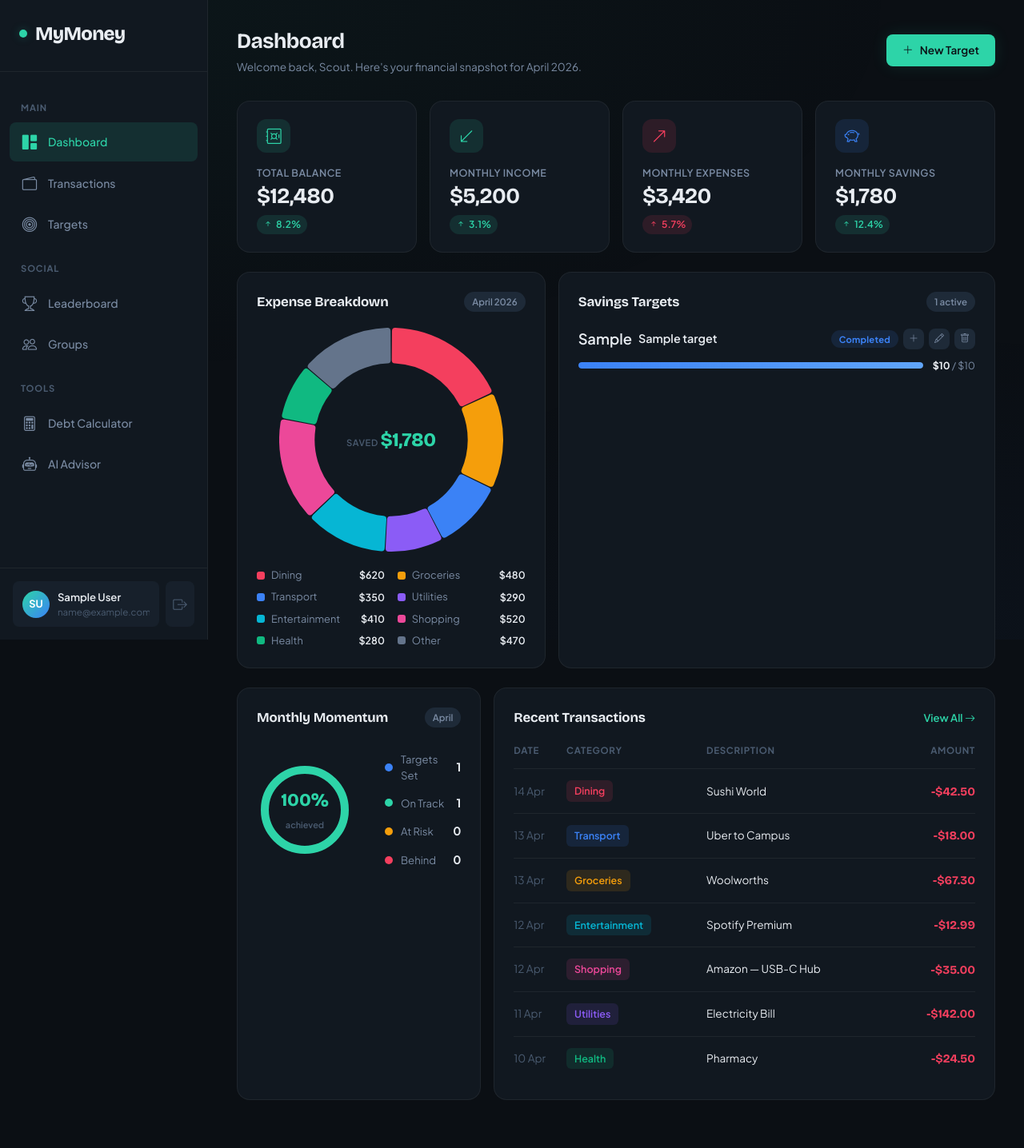
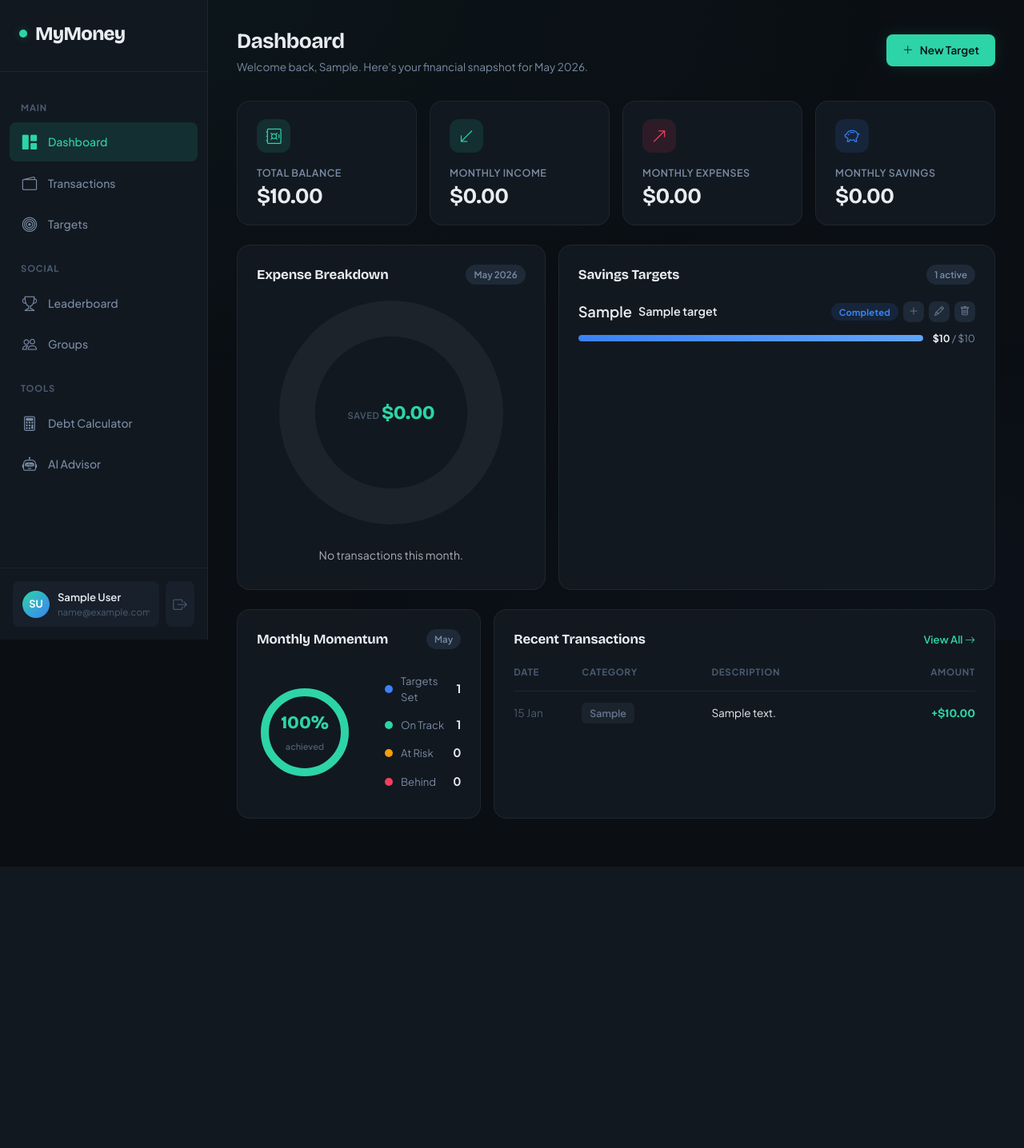
Before and after one commit to Haydosi/CITS3403-Project, a Flask app: page / in a window 1280 px wide. Shown: the whole page at 80% size. After the commit the page ends 1024 px from the top, so only its background shows below. Run offline with Flask 3, Linux system fonts and the light colour scheme; a user stored in the database is signed in; tables that the repository leaves empty hold one stand-in row (values such as "Sample post").

Commit message:
feat: connect dashboard summary to real API data
# Changes
- Added `/dashboard/summary` API endpoint to calculate total balance, monthly income/expenses, and fetch recent transactions.
- Updated `dashboard.js` to fetch data from the new endpoint and dynamically render stat cards, expense charts, and transaction lists, replacing mock data.
- Modified `dashboard.html` to remove hardcoded mock values, add element IDs for JavaScript rendering, and use Jinja variables for user names and dates.
- Updated `routes.py` to pass current month context variables to the dashboard template.

```diff
--- a/app/routes.py
+++ b/app/routes.py
@@ -1,3 +1,5 @@
+from datetime import datetime, UTC
+
 from flask import render_template, redirect, url_for, flash, request
 from flask_login import login_user, logout_user, login_required, current_user
 from urllib.parse import urlparse
@@ -8,10 +10,16 @@ from app.forms import LoginForm, RegisterForm, EditProfileForm, ChangePasswordFo
 
 
 # renders templates
+
 @main.route("/")
 @login_required
 def dashboard():
-    return render_template("dashboard.html")
+    now = datetime.now(UTC)
+    return render_template(
+        "dashboard.html",
+        current_month=now.strftime("%B %Y"),
+        current_month_short=now.strftime("%B"),
+    )
 
 @main.route("/leaderboard")
 @login_required
--- a/app/static/js/dashboard.js
+++ b/app/static/js/dashboard.js
@@ -1,36 +1,70 @@
-// ─── Mock Data ───────────────────────────────────────────────
-// Placeholder data — replace with real API responses when the backend is ready.
+// ─── Type config: maps transaction_type → display colour + label ─
+const TYPE_CONFIG = {
+    savings:  { color: '#10b981', label: 'Savings' },
+    expense:  { color: '#f43f5e', label: 'Expense' },
+    transfer: { color: '#3b82f6', label: 'Transfer' },
+};
+function typeConf(type) {
+    return TYPE_CONFIG[type] || { color: '#64748b', label: type || 'Other' };
+}
 
-const EXPENSES = [
-    {category: 'Dining', amount: 620, color: '#f43f5e', icon: 'bi-cup-hot'},
-    {category: 'Groceries', amount: 480, color: '#f59e0b', icon: 'bi-basket'},
-    {category: 'Transport', amount: 350, color: '#3b82f6', icon: 'bi-bus-front'},
-    {category: 'Utilities', amount: 290, color: '#8b5cf6', icon: 'bi-lightning'},
-    {category: 'Entertainment', amount: 410, color: '#06b6d4', icon: 'bi-controller'},
-    {category: 'Shopping', amount: 520, color: '#ec4899', icon: 'bi-bag'},
-    {category: 'Health', amount: 280, color: '#10b981', icon: 'bi-heart-pulse'},
-    {category: 'Other', amount: 470, color: '#64748b', icon: 'bi-three-dots'},
-];
+// ─── Dashboard Summary ─────────────────────────────────────────
+let expenseChart = null;
 
-const TRANSACTIONS = [
-    {date: '2026-04-14', category: 'Dining', desc: 'Sushi World', amount: -42.50, color: '#f43f5e'},
-    {date: '2026-04-13', category: 'Transport', desc: 'Uber to Campus', amount: -18.00, color: '#3b82f6'},
-    {date: '2026-04-13', category: 'Groceries', desc: 'Woolworths', amount: -67.30, color: '#f59e0b'},
-    {date: '2026-04-12', category: 'Entertainment', desc: 'Spotify Premium', amount: -12.99, color: '#06b6d4'},
-    {date: '2026-04-12', category: 'Shopping', desc: 'Amazon — USB-C Hub', amount: -35.00, color: '#ec4899'},
-    {date: '2026-04-11', category: 'Utilities', desc: 'Electricity Bill', amount: -142.00, color: '#8b5cf6'},
-    {date: '2026-04-10', category: 'Health', desc: 'Pharmacy', amount: -24.50, color: '#10b981'},
-];
+async function loadDashboardSummary() {
+    const res = await fetch('/api/private/dashboard/summary');
+    if (!res.ok) return;
+    const data = await res.json();
+    renderStatCards(data);
+    renderExpenseChart(data);
+    renderTransactions(data.recent_transactions);
+}
 
-// ─── Expense Donut Chart ─────────────────────────────────────
-const ctx = document.getElementById('expenseDonut').getContext('2d');
-new Chart(ctx, {
+function fmt(amount) {
+    const n = Number(amount);
+    const s = Math.abs(n).toLocaleString('en-AU', {minimumFractionDigits: 2, maximumFractionDigits: 2});
+    return (n < 0 ? '-' : '') + '$' + s;
+}
+
+function renderStatCards(data) {
+    document.getElementById('statBalance').textContent = fmt(data.total_balance);
+    document.getElementById('statIncome').textContent = fmt(data.monthly_income);
+    document.getElementById('statExpenses').textContent = fmt(data.monthly_expenses);
+    document.getElementById('statSavings').textContent = fmt(data.monthly_savings);
+}
+
+function renderExpenseChart(data) {
+    const breakdown = data.expense_breakdown;
+    const canvas = document.getElementById('expenseDonut');
+    const legendEl = document.getElementById('chartLegend');
+    const savedVal = document.getElementById('chartSavedValue');
+
+    if (savedVal) savedVal.textContent = fmt(data.monthly_savings);
+
+    if (!breakdown || !breakdown.length) {
+        legendEl.innerHTML = '<div class="text-muted small text-center py-2" style="grid-column:1/-1">No transactions this month.</div>';
+        if (!expenseChart) {
+            expenseChart = new Chart(canvas.getContext('2d'), {
                 type: 'doughnut',
                 data: {
-        labels: EXPENSES.map(e => e.category),
+                    labels: ['No data'],
+                    datasets: [{data: [1], backgroundColor: ['rgba(255,255,255,0.05)'], borderColor: 'transparent', borderWidth: 0}]
+                },
+                options: {cutout: '68%', responsive: true, maintainAspectRatio: true, plugins: {legend: {display: false}, tooltip: {enabled: false}}}
+            });
+        }
+        return;
+    }
+
+    const labels = breakdown.map(e => typeConf(e.type).label);
+    const amounts = breakdown.map(e => Math.abs(e.amount));
+    const colors = breakdown.map(e => typeConf(e.type).color);
+
+    const chartData = {
+        labels,
         datasets: [{
-            data: EXPENSES.map(e => e.amount),
-            backgroundColor: EXPENSES.map(e => e.color),
+            data: amounts,
+            backgroundColor: colors,
             borderColor: 'transparent',
             borderWidth: 0,
             hoverBorderColor: '#fff',
@@ -38,7 +72,15 @@ new Chart(ctx, {
             spacing: 3,
             borderRadius: 4,
         }]
-    },
+    };
+
+    if (expenseChart) {
+        expenseChart.data = chartData;
+        expenseChart.update();
+    } else {
+        expenseChart = new Chart(canvas.getContext('2d'), {
+            type: 'doughnut',
+            data: chartData,
             options: {
                 cutout: '68%',
                 responsive: true,
@@ -55,53 +97,80 @@ new Chart(ctx, {
                         padding: 12,
                         bodyFont: {family: 'Plus Jakarta Sans'},
                         titleFont: {family: 'Plus Jakarta Sans', weight: 600},
-                callbacks: {
-                    label: (ctx) => ` $${ctx.parsed.toLocaleString()}`
-                }
+                        callbacks: {label: (ctx) => ` $${ctx.parsed.toLocaleString()}`}
                     }
                 },
-        animation: {
-            animateRotate: true,
-            duration: 1200,
-            easing: 'easeOutQuart',
-        }
+                animation: {animateRotate: true, duration: 1200, easing: 'easeOutQuart'}
             }
         });
+    }
 
-const legendEl = document.getElementById('chartLegend');
-EXPENSES.forEach(e => {
-    legendEl.innerHTML += `
-    <div class="legend-item">
-        <span class="legend-dot" style="background:${e.color}"></span>
-        ${e.category}
-        <span class="legend-amount">$${e.amount}</span>
-    </div>`;
+    legendEl.innerHTML = '';
+    breakdown.forEach(e => {
+        const conf = typeConf(e.type);
+        const item = document.createElement('div');
+        item.className = 'legend-item';
+        item.innerHTML = `<span class="legend-dot" style="background:${conf.color}"></span>${conf.label}<span class="legend-amount">${fmt(Math.abs(e.amount))}</span>`;
+        legendEl.appendChild(item);
     });
+}
 
-// ─── Transactions ────────────────────────────────────────────
-// Category pill colour uses t.color with 20 (hex) = 12% opacity background.
+// Builds a single transaction row using DOM methods — description is
+// user-controlled so we must use textContent, not innerHTML, to prevent XSS.
+function buildTxnRow(t) {
+    const conf = typeConf(t.transaction_type);
+    const amount = parseFloat(t.amount);
+    const isExpense = amount < 0;
+    const formatted = isExpense
+        ? `-$${Math.abs(amount).toFixed(2)}`
+        : `+$${amount.toFixed(2)}`;
+    const dateObj = new Date(t.created_at);
+    const dateStr = dateObj.toLocaleDateString('en-AU', {day: 'numeric', month: 'short'});
+
+    const tr = document.createElement('tr');
+
+    const tdDate = document.createElement('td');
+    tdDate.className = 'txn-date';
+    tdDate.textContent = dateStr;
+
+    const tdCat = document.createElement('td');
+    const pill = document.createElement('span');
+    pill.className = 'txn-category-pill';
+    pill.style.cssText = `background:${conf.color}20; color:${conf.color}`;
+    pill.textContent = conf.label;
+    tdCat.appendChild(pill);
+
+    const tdDesc = document.createElement('td');
+    tdDesc.textContent = t.description || '—';
+
+    const tdAmt = document.createElement('td');
+    tdAmt.className = 'text-end';
+    const amtSpan = document.createElement('span');
+    amtSpan.className = `txn-amount ${isExpense ? 'expense' : 'income-txn'}`;
+    amtSpan.textContent = formatted;
+    tdAmt.appendChild(amtSpan);
+
+    tr.append(tdDate, tdCat, tdDesc, tdAmt);
+    return tr;
+}
+
+function renderTransactions(transactions) {
     const txnBody = document.getElementById('txnBody');
-TRANSACTIONS.forEach(t => {
-    const isExpense = t.amount < 0;
-    const formatted = isExpense
-        ? `-$${Math.abs(t.amount).toFixed(2)}`
-        : `+$${t.amount.toFixed(2)}`;
-    const dateObj = new Date(t.date + 'T00:00:00');
-    const dateStr = dateObj.toLocaleDateString('en-AU', {day: 'numeric', month: 'short'});
-    txnBody.innerHTML += `
-    <tr>
-        <td class="txn-date">${dateStr}</td>
-        <td>
-            <span class="txn-category-pill" style="background:${t.color}20; color:${t.color}">
-                ${t.category}
-            </span>
-        </td>
-        <td>${t.desc}</td>
-        <td class="text-end">
-            <span class="txn-amount ${isExpense ? 'expense' : 'income-txn'}">${formatted}</span>
-        </td>
-    </tr>`;
-});
+    txnBody.replaceChildren();
+    if (!transactions || !transactions.length) {
+        const tr = document.createElement('tr');
+        const td = document.createElement('td');
+        td.colSpan = 4;
+        td.className = 'text-center text-muted py-3';
+        td.textContent = 'No transactions yet.';
+        tr.appendChild(td);
+        txnBody.appendChild(tr);
+        return;
+    }
+    transactions.forEach(t => txnBody.appendChild(buildTxnRow(t)));
+}
+
+loadDashboardSummary();
 
 // ─── Sidebar Toggle (mobile) ────────────────────────────────
 const sidebar = document.getElementById('sidebar');
--- a/app/templates/dashboard.html
+++ b/app/templates/dashboard.html
@@ -18,7 +18,7 @@
     <div class="top-bar anim-in">
         <div>
             <div class="page-title">Dashboard</div>
-            <div class="page-subtitle">Welcome back, Scout. Here's your financial snapshot for April 2026.</div>
+            <div class="page-subtitle">Welcome back, {{ current_user.first_name or current_user.username }}. Here's your financial snapshot for {{ current_month }}.</div>
         </div>
         <!-- Top Bar: page title + primary CTA -->
         <button class="btn btn-accent" id="newTargetBtn">
@@ -37,32 +37,28 @@
             <div class="stat-card balance anim-in anim-delay-1">
                 <div class="stat-icon"><i class="bi bi-safe"></i></div>
                 <div class="stat-label">Total Balance</div>
-                <div class="stat-value">$12,480</div>
-                <span class="stat-change positive"><i class="bi bi-arrow-up-short"></i>8.2%</span>
+                <div class="stat-value" id="statBalance">$0.00</div>
             </div>
         </div>
         <div class="col-xl-3 col-sm-6">
             <div class="stat-card income anim-in anim-delay-2">
                 <div class="stat-icon"><i class="bi bi-arrow-down-left"></i></div>
                 <div class="stat-label">Monthly Income</div>
-                <div class="stat-value">$5,200</div>
-                <span class="stat-change positive"><i class="bi bi-arrow-up-short"></i>3.1%</span>
+                <div class="stat-value" id="statIncome">$0.00</div>
             </div>
         </div>
         <div class="col-xl-3 col-sm-6">
             <div class="stat-card expenses anim-in anim-delay-3">
                 <div class="stat-icon"><i class="bi bi-arrow-up-right"></i></div>
                 <div class="stat-label">Monthly Expenses</div>
-                <div class="stat-value">$3,420</div>
-                <span class="stat-change negative"><i class="bi bi-arrow-up-short"></i>5.7%</span>
+                <div class="stat-value" id="statExpenses">$0.00</div>
             </div>
         </div>
         <div class="col-xl-3 col-sm-6">
             <div class="stat-card savings anim-in anim-delay-4">
                 <div class="stat-icon"><i class="bi bi-piggy-bank"></i></div>
                 <div class="stat-label">Monthly Savings</div>
-                <div class="stat-value">$1,780</div>
-                <span class="stat-change positive"><i class="bi bi-arrow-up-short"></i>12.4%</span>
+                <div class="stat-value" id="statSavings">$0.00</div>
             </div>
         </div>
     </div>
@@ -79,13 +75,13 @@
             <div class="dash-card anim-in anim-delay-4">
                 <div class="dash-card-header">
                     <div class="dash-card-title">Expense Breakdown</div>
-                    <span class="dash-card-badge">April 2026</span>
+                    <span class="dash-card-badge">{{ current_month }}</span>
                 </div>
                 <div class="chart-wrapper">
                     <canvas id="expenseDonut"></canvas>
                     <div class="chart-center-label">
                         <span class="label-text">Saved</span>
-                        <span class="label-value">$1,780</span>
+                        <span class="label-value" id="chartSavedValue">$0.00</span>
                     </div>
                 </div>
                 <div class="legend-grid" id="chartLegend"></div>
@@ -116,7 +112,7 @@
             <div class="dash-card anim-in anim-delay-5">
                 <div class="dash-card-header">
                     <div class="dash-card-title">Monthly Momentum</div>
-                    <span class="dash-card-badge">April</span>
+                    <span class="dash-card-badge">{{ current_month_short }}</span>
                 </div>
                 <div class="momentum-ring-wrapper">
                     <div class="momentum-ring">
@@ -161,7 +157,7 @@
             </div>
         </div>
 
-        <!-- Recent Transactions table — rows injected by JS from TRANSACTIONS data -->
+        <!-- Recent Transactions table — rows injected by JS from API -->
         <div class="col-lg-8">
             <div class="dash-card anim-in anim-delay-6">
                 <div class="dash-card-header">
@@ -281,6 +277,6 @@
 {% block page_js %}
 <!-- Chart.js — used for the expense donut chart -->
 <script src="https://cdn.jsdelivr.net/npm/chart.js@4.4.7/dist/chart.umd.min.js"></script>
-<!-- Dashboard logic: mock data, chart, targets, transactions, sidebar, modal form -->
+<!-- Dashboard logic: real API data, chart, targets, transactions, sidebar, modal form -->
 <script src="{{ url_for('static', filename='js/dashboard.js') }}"></script>
 {% endblock %}
```
Also changed, not shown: app/api.py (+74 -0 lines). Lines whose indentation alone changed are shown as unchanged.
